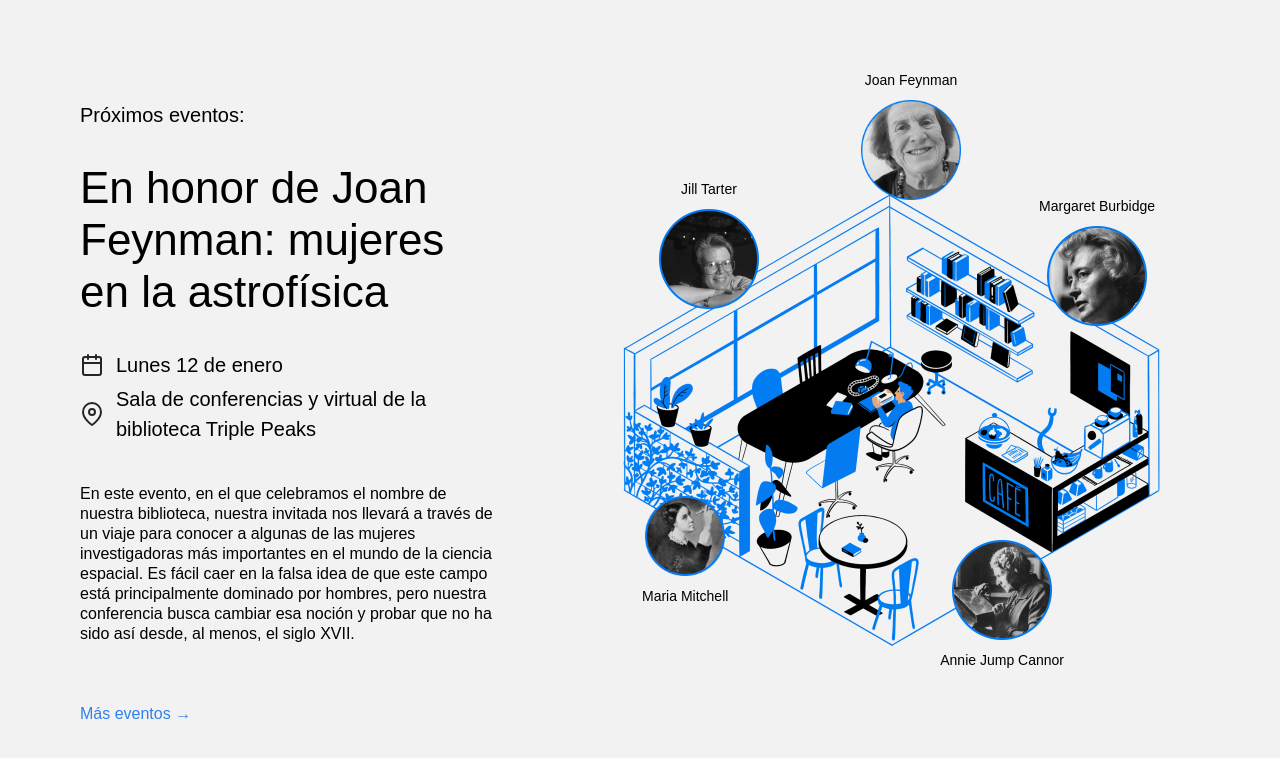
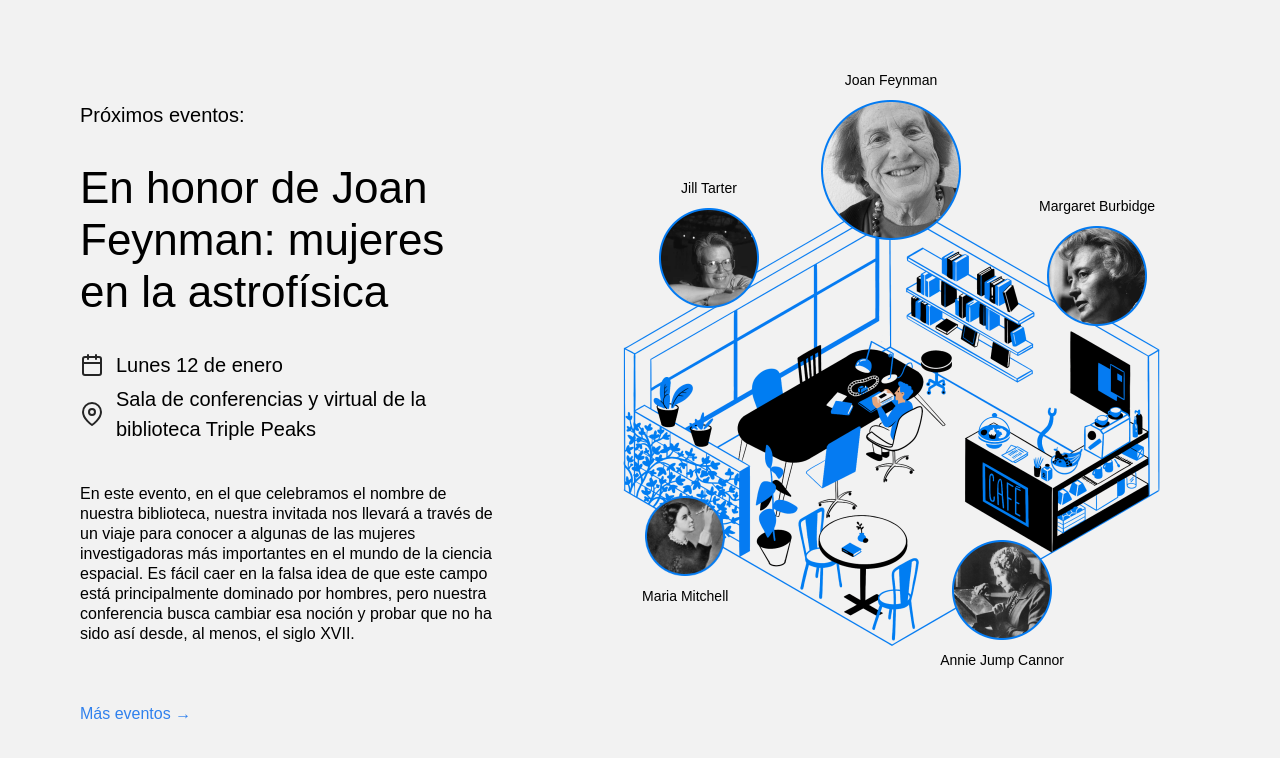
Before and after one commit to sebas7532silva/web_project_library_es, a plain HTML site: page index.html in a window 1280 px wide. Shown: the part 2094-2852 px from the top of the page. Drawn offline with Linux system fonts and the light colour scheme.

```diff
--- a/index.html
+++ b/index.html
@@ -179,7 +179,7 @@
               <img
                 src="./images/person_feynman.png"
                 alt="Imagen de Joan Feynman"
-                class="person__image person__image_size_m" />
+                class="person__image person__image_size_l" />
             </div>
             <div class="person person_name_burbidge">
               <p class="person__caption">Margaret Burbidge</p>
--- a/styles/style.css
+++ b/styles/style.css
@@ -264,7 +264,7 @@
 }
 
 .person_name_tarter {
-  top: 79px;
+  top: 78px;
   left: 159px;
 }
 
```
